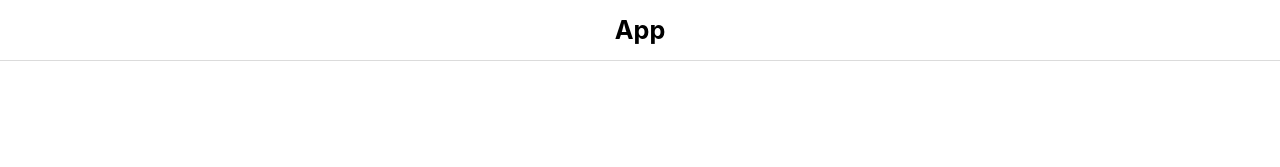
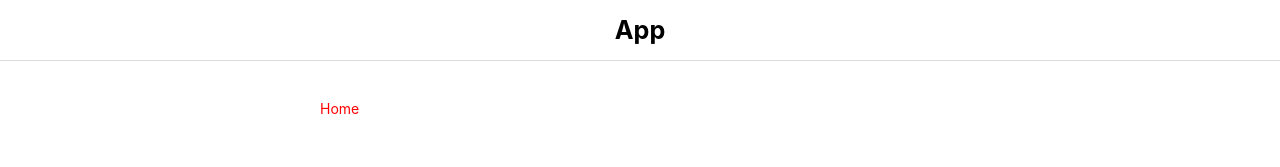
Before and after one commit to xephtar/about-me, a Vue app: page / in a window 1280 px wide. Shown: the top 167 px of the page. Built offline with nearby package versions, Linux system fonts and the light colour scheme.

Commit message:
Add padding top for body

```diff
--- a/src/styles/app.css
+++ b/src/styles/app.css
@@ -22,6 +22,7 @@ body {
     Arial, sans-serif, 'Apple Color Emoji', 'Segoe UI Emoji', 'Segoe UI Symbol';
     background-color: var(--c-primary);
     color: var(--c-text-color);
+    padding-top: var(--header-height);
 }
 
 a {
```
